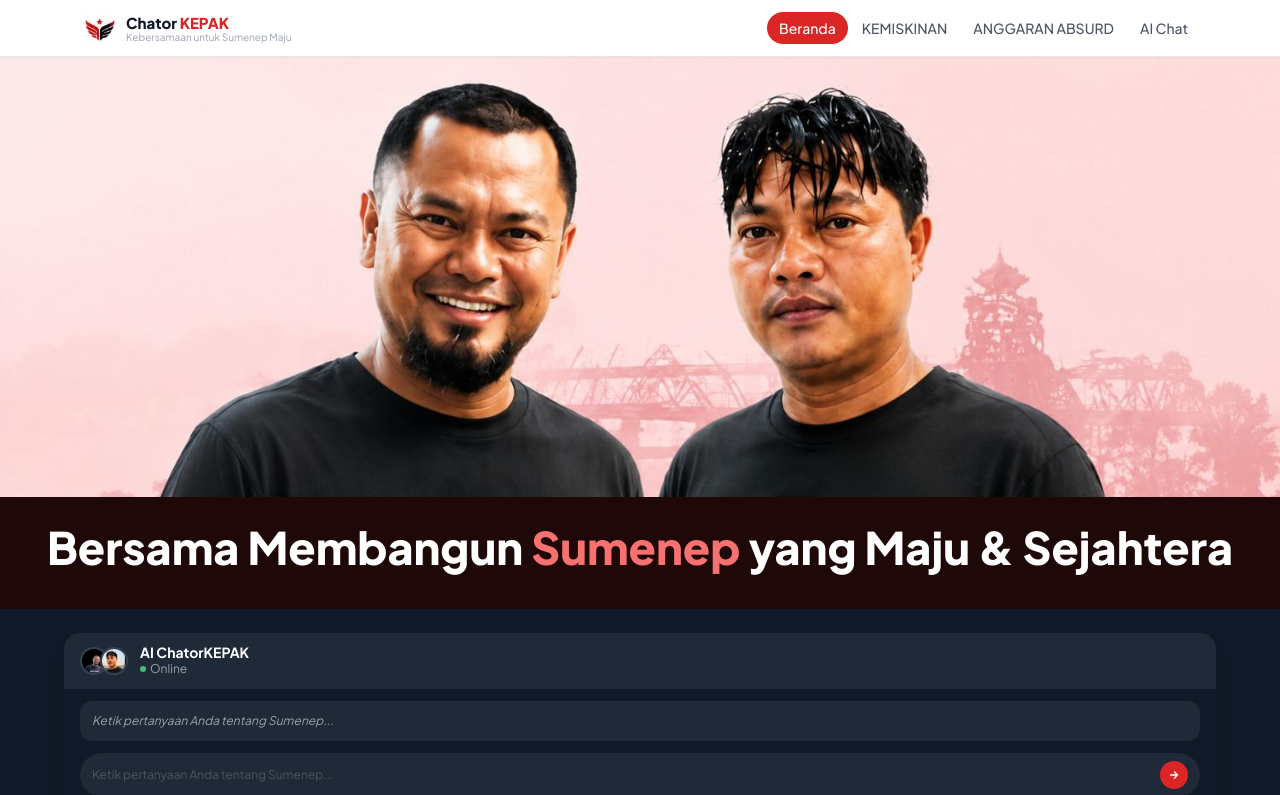
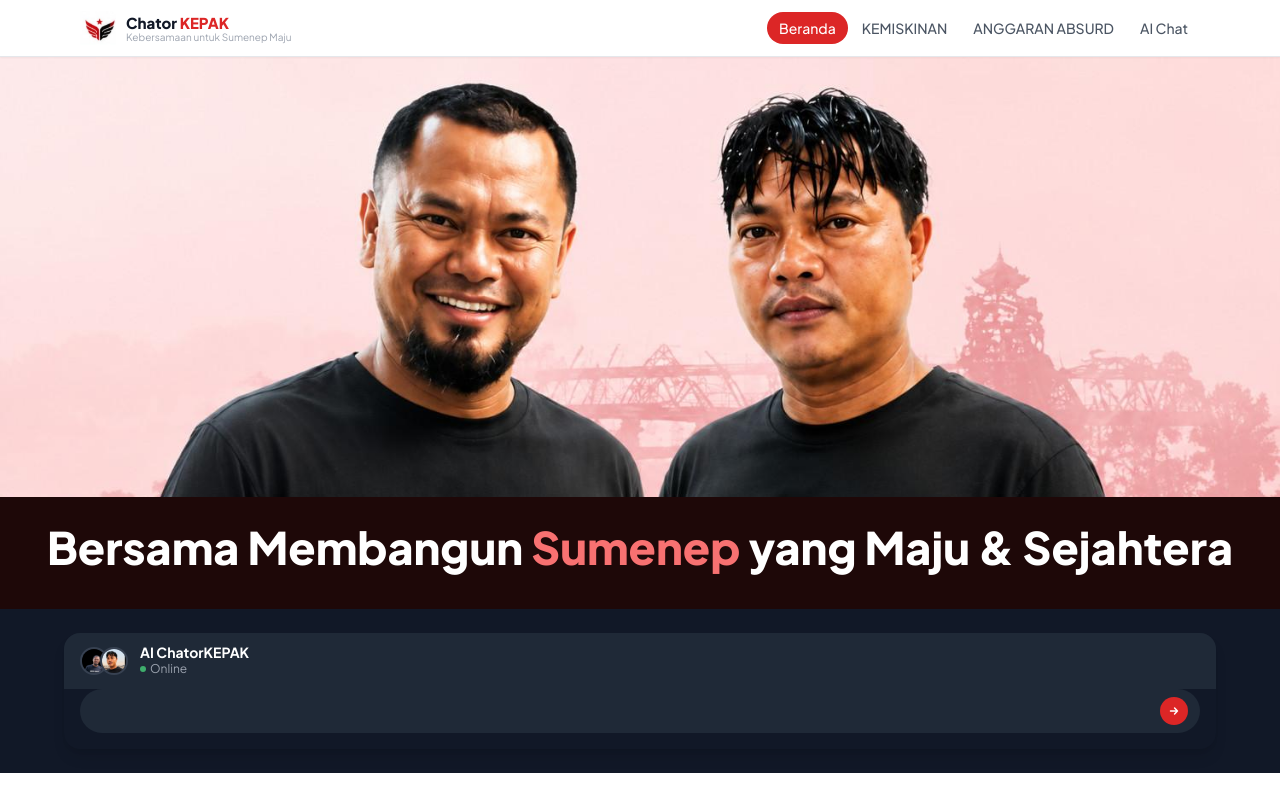
Before and after one commit to hamrasidi7-rgb/ChatorKEPAK, a Next.js app: page / in a window 1280 px wide. Shown: the top 795 px of the page. Built offline with nearby package versions, Linux system fonts and the light colour scheme.

Commit message:
feat: kosongkan semua placeholder teks di AI chat widget

```diff
--- a/src/components/ai/AIChatWidget.tsx
+++ b/src/components/ai/AIChatWidget.tsx
@@ -66,17 +66,11 @@ export default function AIChatWidget({ isPreview = false }: { isPreview?: boolea
           </div>
         </div>
 
-        {/* Body */}
-        <div className="px-4 py-3">
-          <div className="bg-gray-800 rounded-xl px-3 py-2.5 text-gray-400 text-xs leading-relaxed italic">
-            Ketik pertanyaan Anda tentang Sumenep...
-          </div>
-        </div>
 
         {/* Input bar */}
         <div className="px-4 pb-4">
           <div className="flex gap-2 bg-gray-800 rounded-full px-3 py-2 items-center">
-            <span className="flex-1 text-gray-600 text-xs">Ketik pertanyaan Anda tentang Sumenep...</span>
+            <span className="flex-1 text-gray-600 text-xs"></span>
             <div className="w-7 h-7 bg-brand-red rounded-full flex items-center justify-center flex-shrink-0">
               <svg className="w-3.5 h-3.5 text-white" fill="none" viewBox="0 0 24 24" stroke="currentColor" strokeWidth={2.5}>
                 <path strokeLinecap="round" strokeLinejoin="round" d="M13 7l5 5m0 0l-5 5m5-5H6" />
@@ -133,7 +127,7 @@ export default function AIChatWidget({ isPreview = false }: { isPreview?: boolea
             value={input}
             onChange={(e) => setInput(e.target.value)}
             onKeyDown={(e) => e.key === "Enter" && !e.shiftKey && sendMessage(input)}
-            placeholder="Ketik pertanyaan Anda tentang Sumenep..."
+            placeholder=""
             className="flex-1 bg-gray-100 rounded-full px-4 py-2.5 text-sm outline-none focus:ring-2 focus:ring-brand-red/30 placeholder-gray-400"
           />
           <button
```
